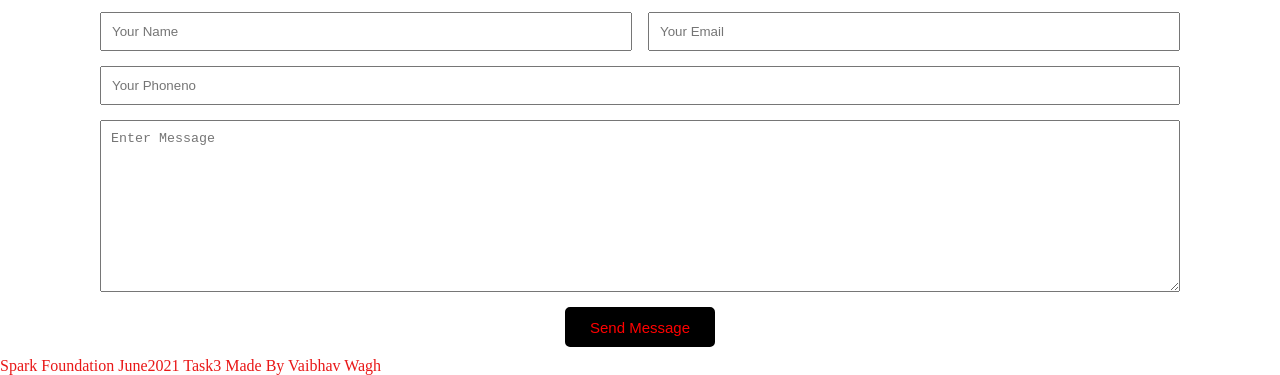
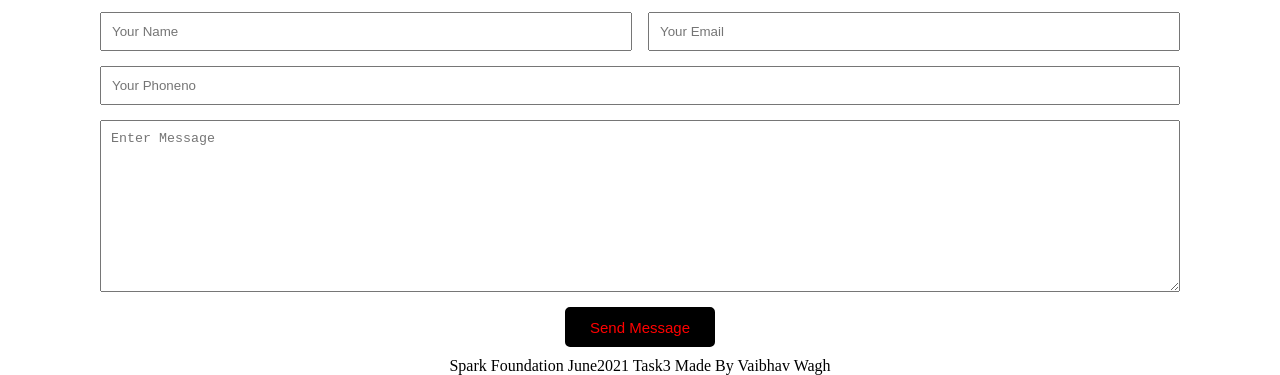
Before and after one commit to vaibhavkwagh/vaibhav-tsf-grip, a plain HTML site: page index.html in a window 1280 px wide. Shown: the part 3462-3837 px from the top of the page. Drawn offline with nearby package versions, Linux system fonts and the light colour scheme; a web font is replaced by a local one.

Commit message:
Update style.css

```diff
--- a/style.css
+++ b/style.css
@@ -429,3 +429,8 @@ section.services .grid{
     display: flex;
     flex-direction: column;
 }
+footer{
+    color: black;
+    text-align: center;
+
+}
```
